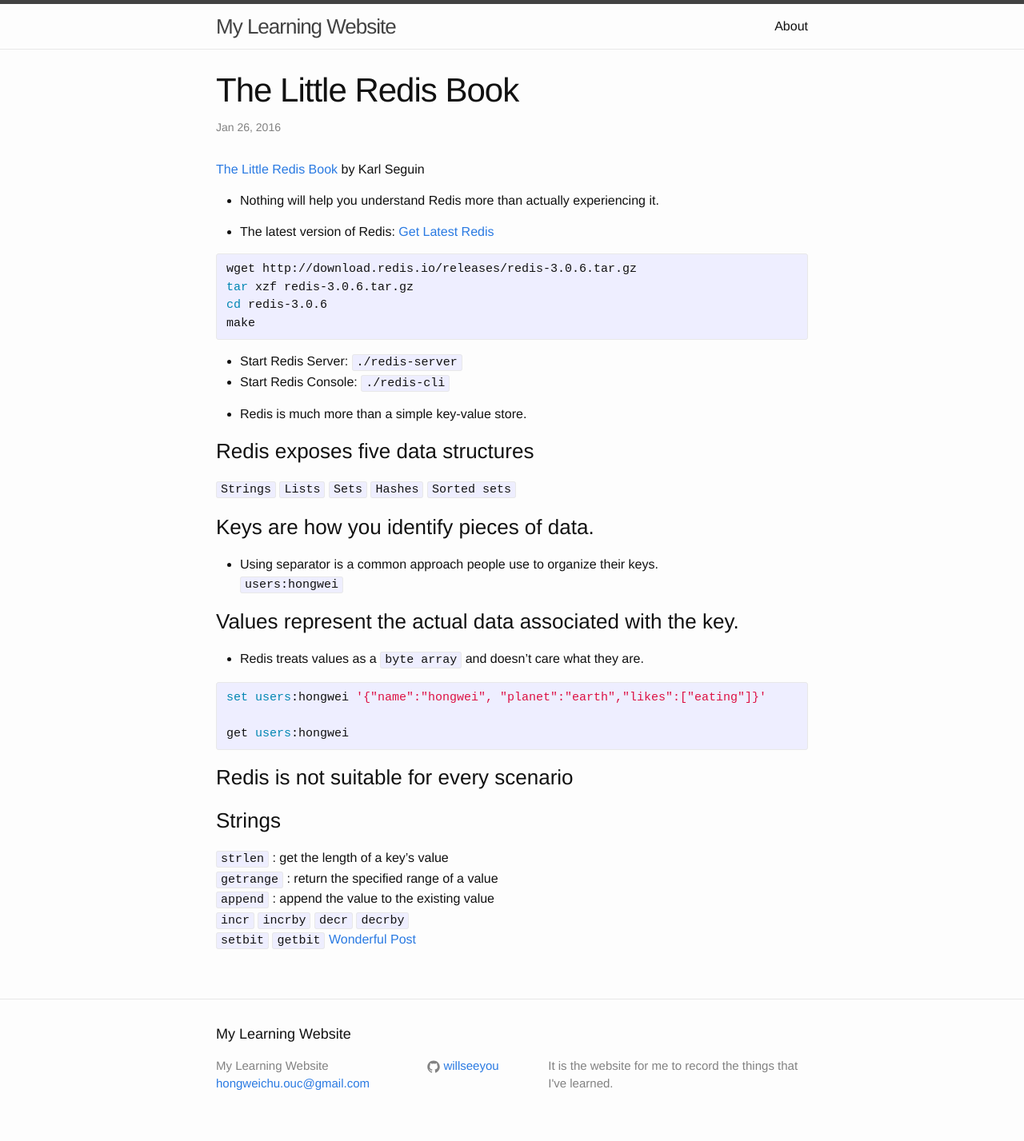
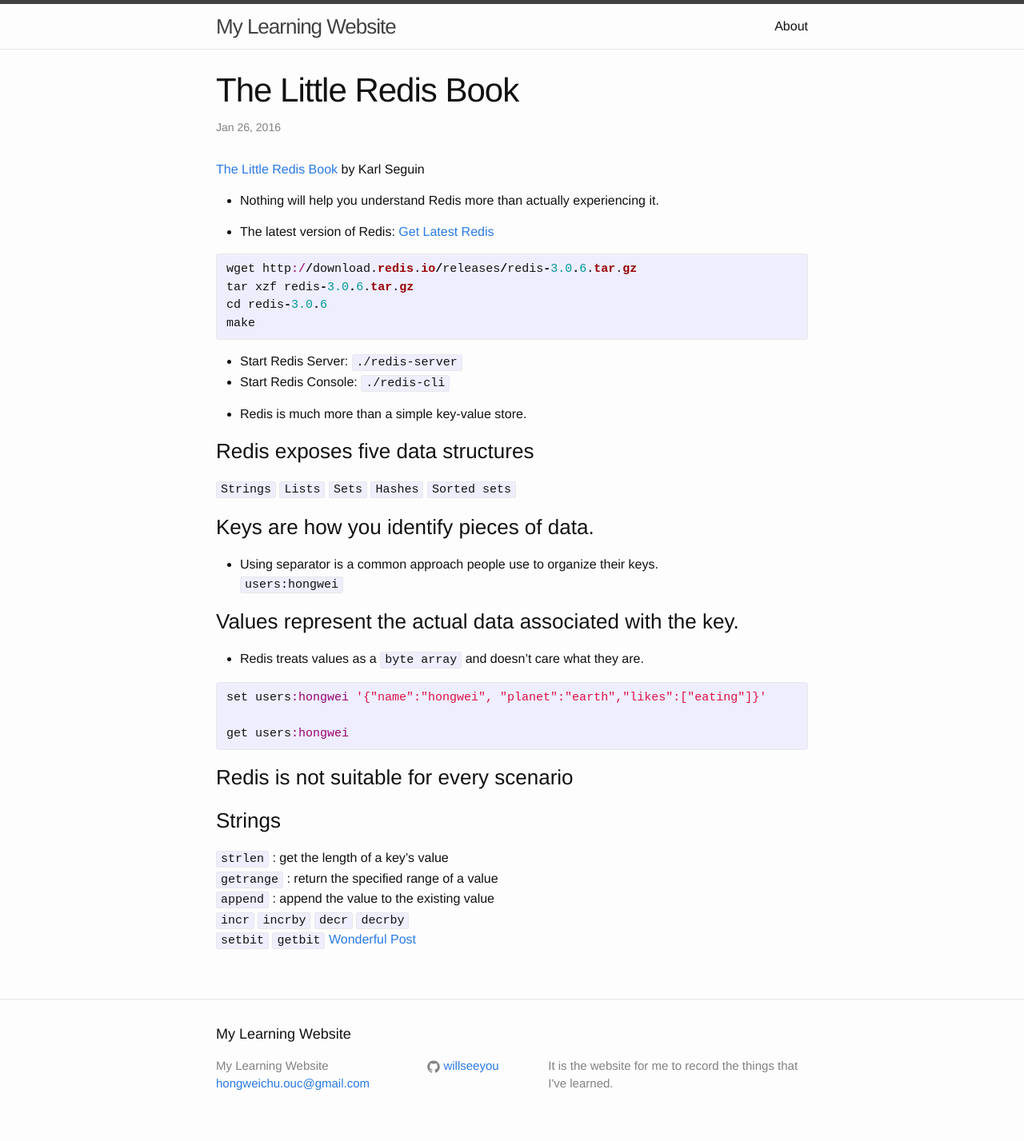
Before and after one commit to willseeyou/willseeyou.github.io, a Jekyll site: the page built from _posts/2016-01-26-the-little-redis-book.markdown, in a window 1280 px wide. Shown: the whole page at 80% size. Built offline with Jekyll 4.4.1, drawn with Linux system fonts in a browser that asks for light colours.

Commit message:
change shell to ruby

```diff
--- a/_posts/2016-01-26-the-little-redis-book.markdown
+++ b/_posts/2016-01-26-the-little-redis-book.markdown
@@ -11,7 +11,7 @@
 
 * The latest version of Redis: [Get Latest Redis](http://redis.io/download)
 
-{% highlight shell %}
+{% highlight ruby %}
 wget http://download.redis.io/releases/redis-3.0.6.tar.gz
 tar xzf redis-3.0.6.tar.gz
 cd redis-3.0.6
@@ -32,7 +32,7 @@
 
 ### Values represent the actual data associated with the key.
 * Redis treats values as a `byte array` and doesn't care what they are.
-{% highlight shell %}
+{% highlight ruby %}
 set users:hongwei '{"name":"hongwei", "planet":"earth","likes":["eating"]}'
 
 get users:hongwei
```
